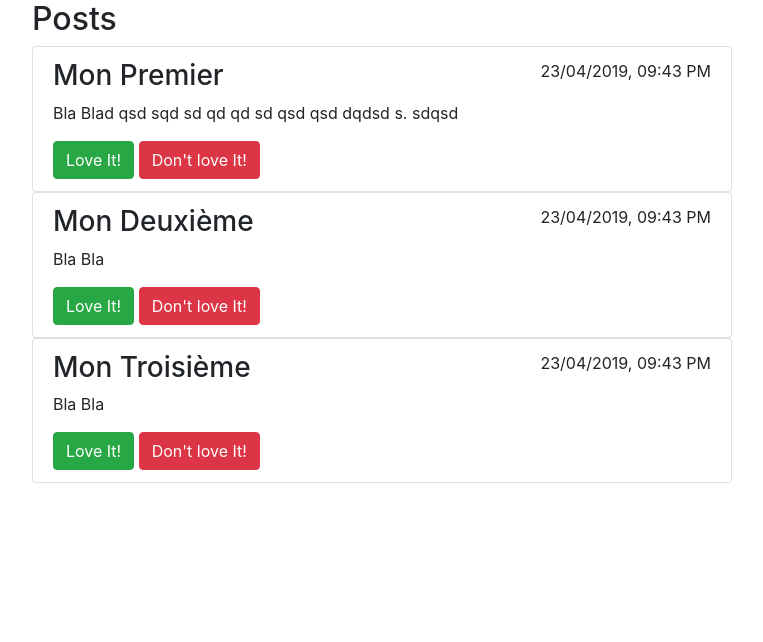
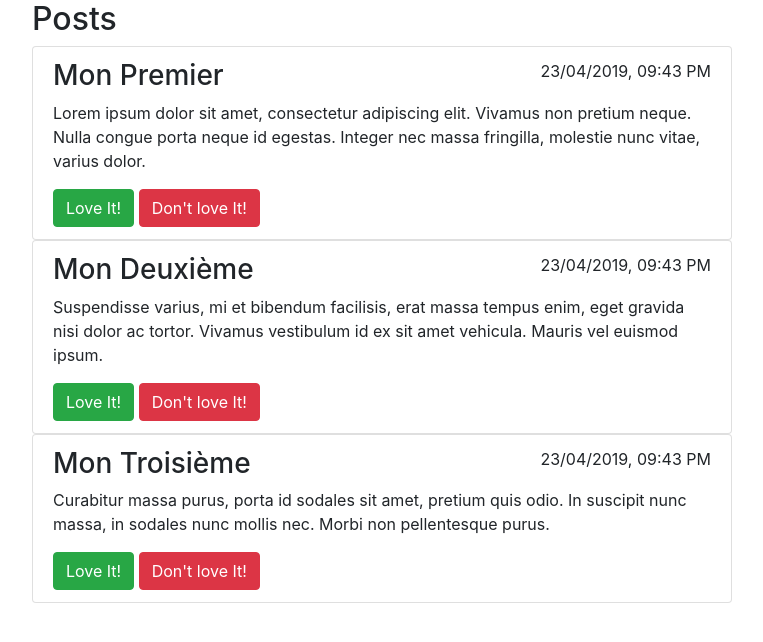
Before and after one commit to azessai/posts, an Angular app: page / in a window 1280 px wide. Shown: the top 642 px of the page, without its empty margins (38-801 px from the left). Built offline with nearby package versions, Linux system fonts and the light colour scheme.

Commit message:
Version finie avec Lorem Ipsum

```diff
--- a/src/app/app.component.ts
+++ b/src/app/app.component.ts
@@ -23,8 +23,8 @@ type Posts = Array<Post>;
 
 export class AppComponent {
 
-  mesposts: Posts = [ new Post('Mon premier', 'Bla Blad qsd sqd sd qd qd sd qsd qsd dqdsd s. sdqsd '),
-                      new Post('mon deuxième', 'Bla Bla'),
-                      new Post('mon troisième', 'Bla Bla')];
+  mesposts: Posts = [ new Post('Mon premier', 'Lorem ipsum dolor sit amet, consectetur adipiscing elit. Vivamus non pretium neque. Nulla congue porta neque id egestas. Integer nec massa fringilla, molestie nunc vitae, varius dolor.'),
+                      new Post('mon deuxième', 'Suspendisse varius, mi et bibendum facilisis, erat massa tempus enim, eget gravida nisi dolor ac tortor. Vivamus vestibulum id ex sit amet vehicula. Mauris vel euismod ipsum.'),
+                      new Post('mon troisième', 'Curabitur massa purus, porta id sodales sit amet, pretium quis odio. In suscipit nunc massa, in sodales nunc mollis nec. Morbi non pellentesque purus.')];
 
 }
```
